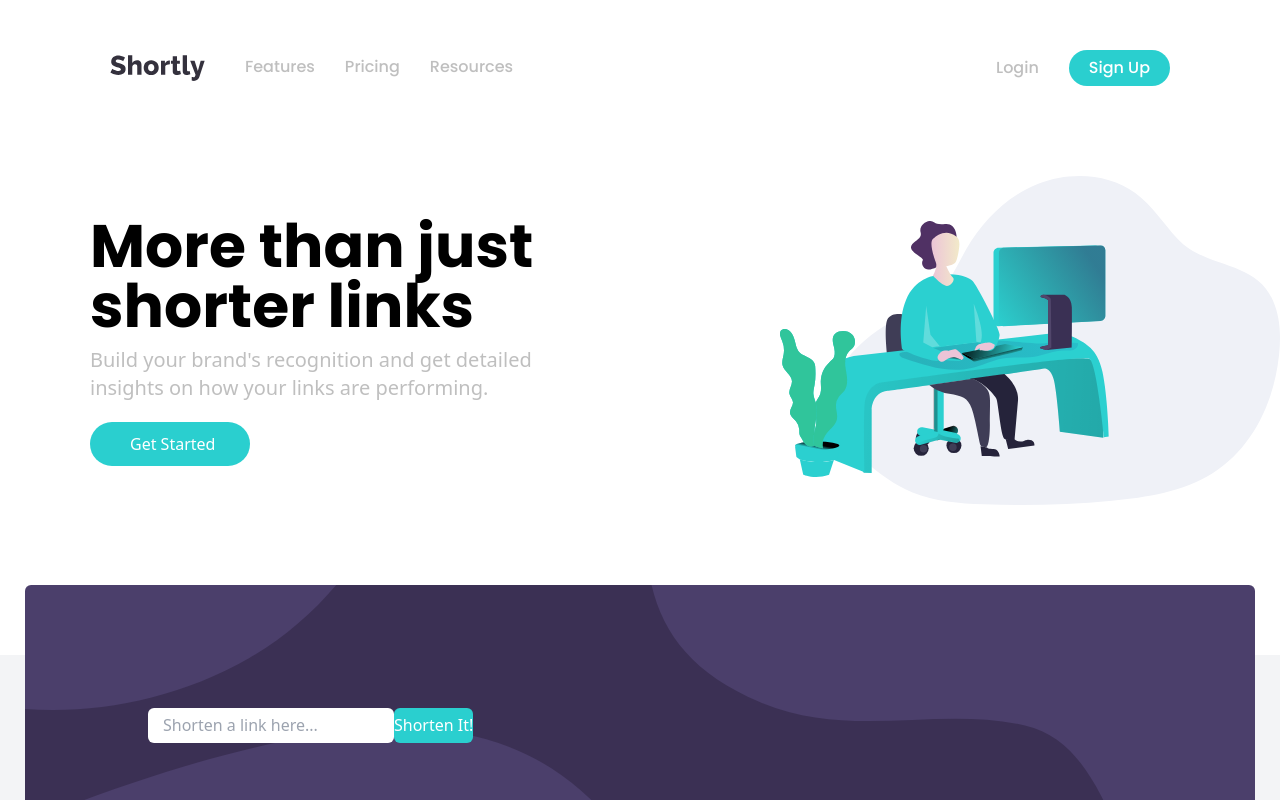
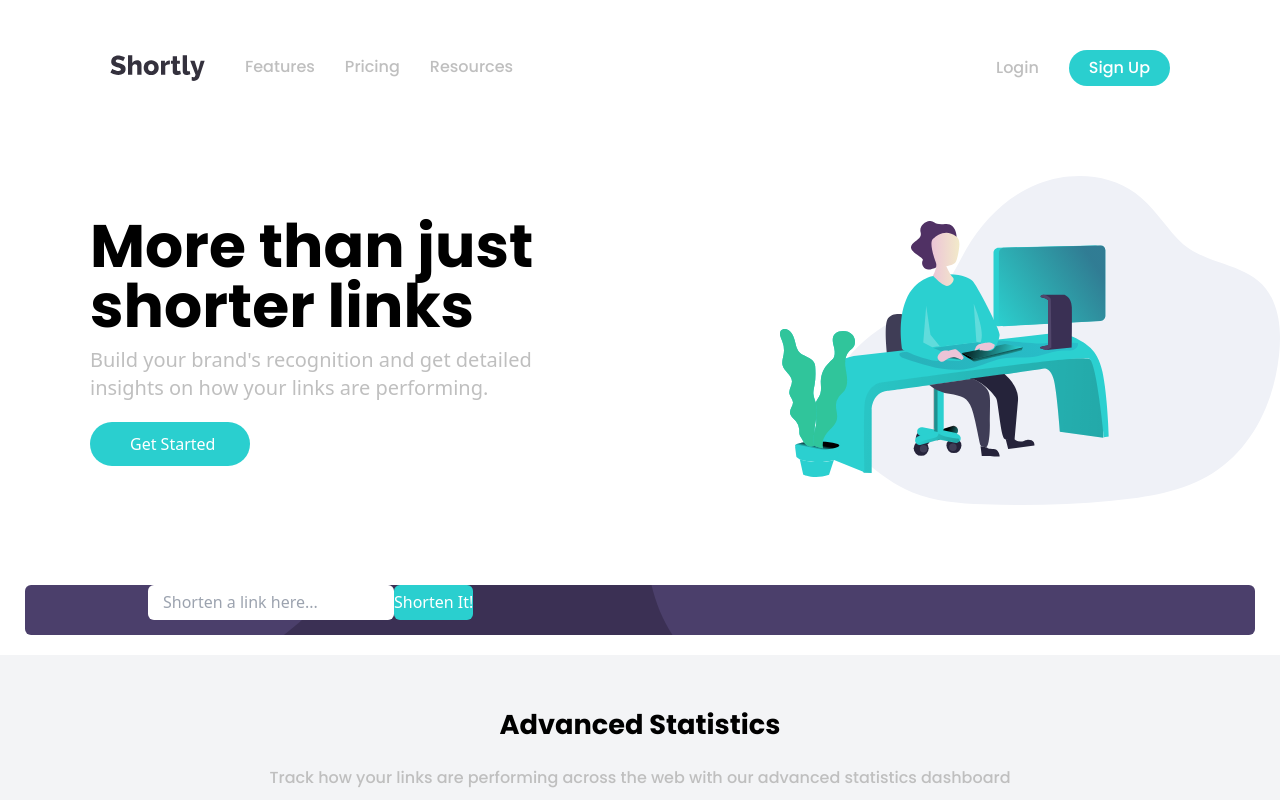
Before and after one commit to cjislegit/shortly, a React (Vite) app: page / in a window 1280 px wide. Shown: the top 800 px of the page. Built offline with nearby package versions, Linux system fonts and the light colour scheme.

Commit message:
Removed padding on the form on lg screens

```diff
--- a/src/components/Statistics.jsx
+++ b/src/components/Statistics.jsx
@@ -6,7 +6,10 @@ const Statistics = () => {
   return (
     <section className='bg-gray-100 w-[100%] px-[25px] relative mt-[150px] text-center'>
       <div className='bg-shorten-mobile  bg-right-top bg-no-repeat bg-dark-violet rounded-md mt-[50px] relative top-[-70px] lg:bg-shorten-desktop'>
-        <form action='' className='flex flex-col px-[10%] py-[10%] lg:flex-row'>
+        <form
+          action=''
+          className='flex flex-col px-[10%] py-[10%] lg:flex-row lg:py-0'
+        >
           <input
             className='rounded-md mb-[15px] h-[35px] pl-[15px]'
             type='text'
```
